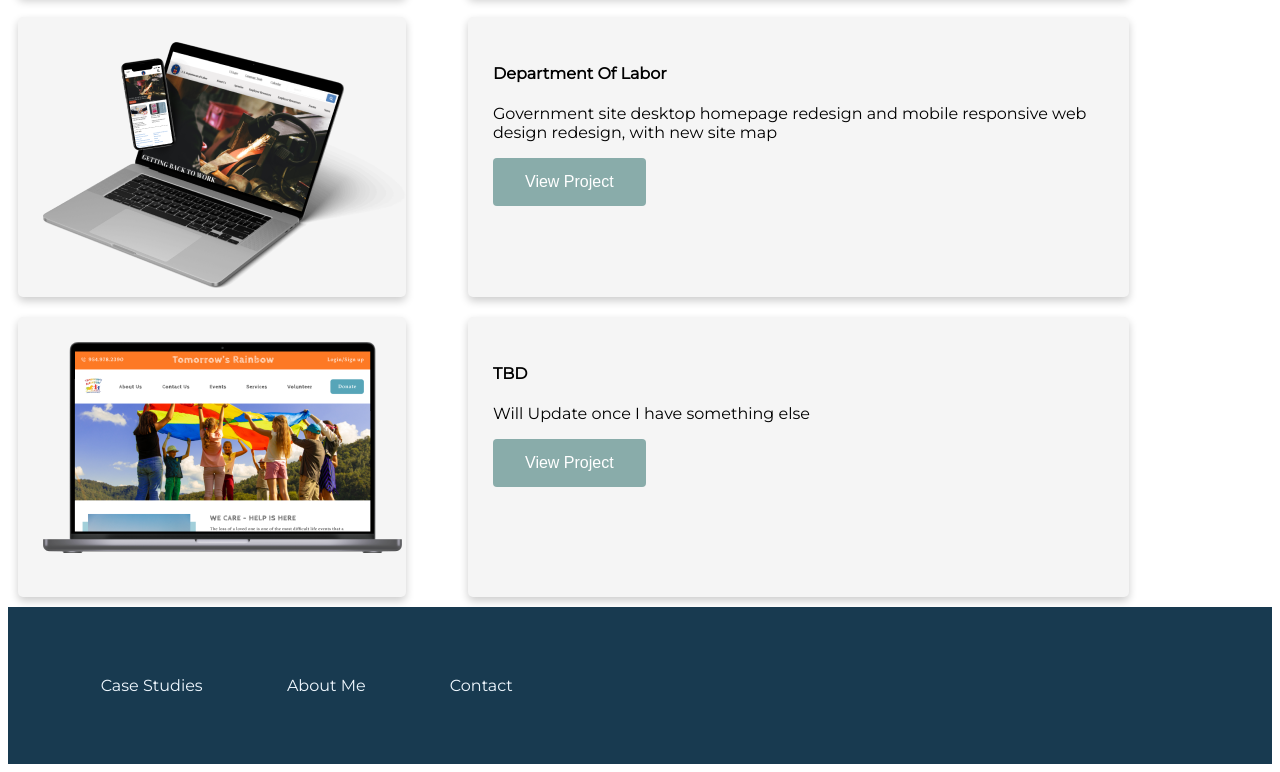
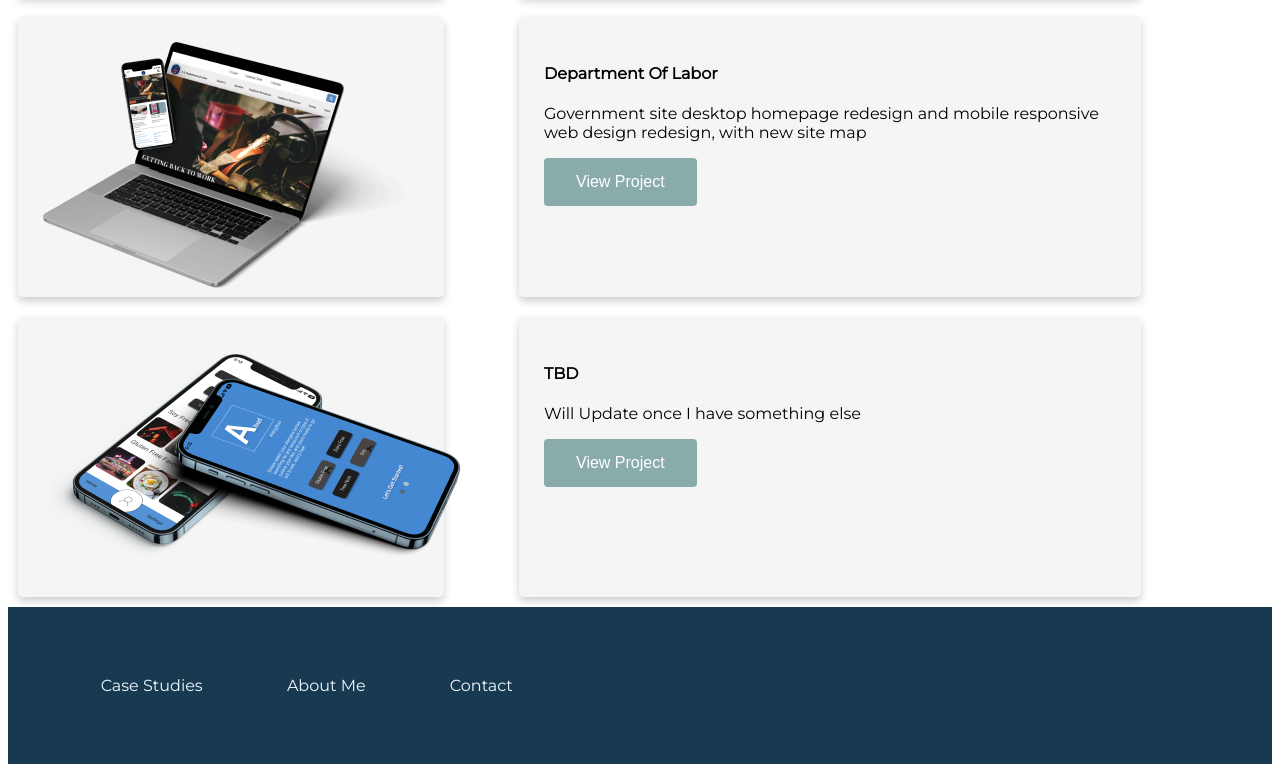
Before and after one commit to DianaKoch88/UX_UI_HW_18, a plain HTML site: page index.html in a window 1280 px wide. Shown: the part 2303-3075 px from the top of the page. Drawn offline with Linux system fonts and the light colour scheme; files whose address does not match are found by name.

Commit message:
more updates

```diff
--- a/index.html
+++ b/index.html
@@ -76,7 +76,7 @@
             <button>View Project</button>
         </div>
         <div class="farthest">
-            <img src="../UX_UI_HW_18/Images/Tomorrows Rainbow Mock.png"/>
+            <img src="../UX_UI_HW_18/Images/AllerBud Mock.png"/>
         </div>
         <div class="second">
             <h4>TBD </h4>
```
Also changed, not shown: Images/AllerBud Mock.png (added).
